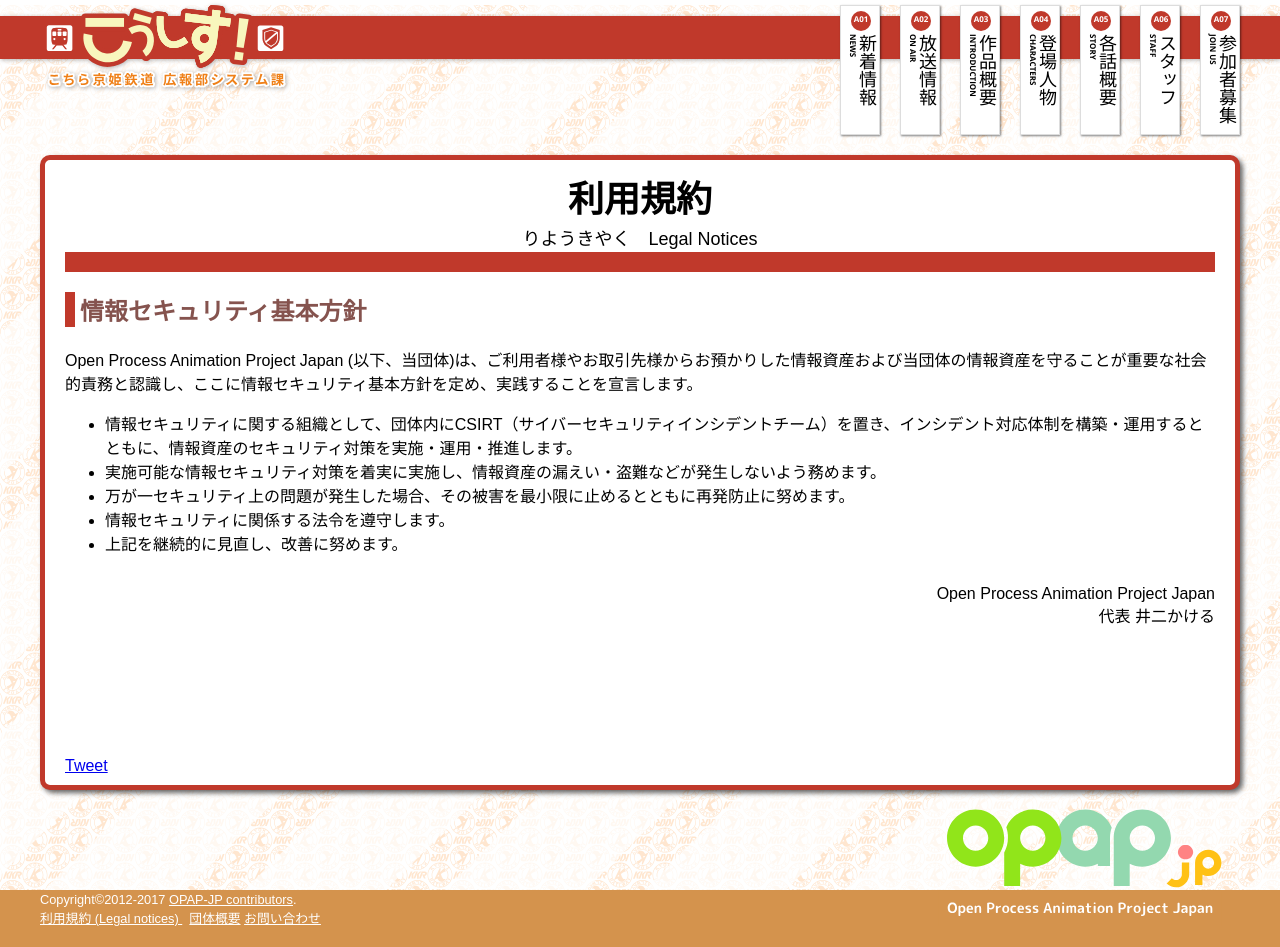
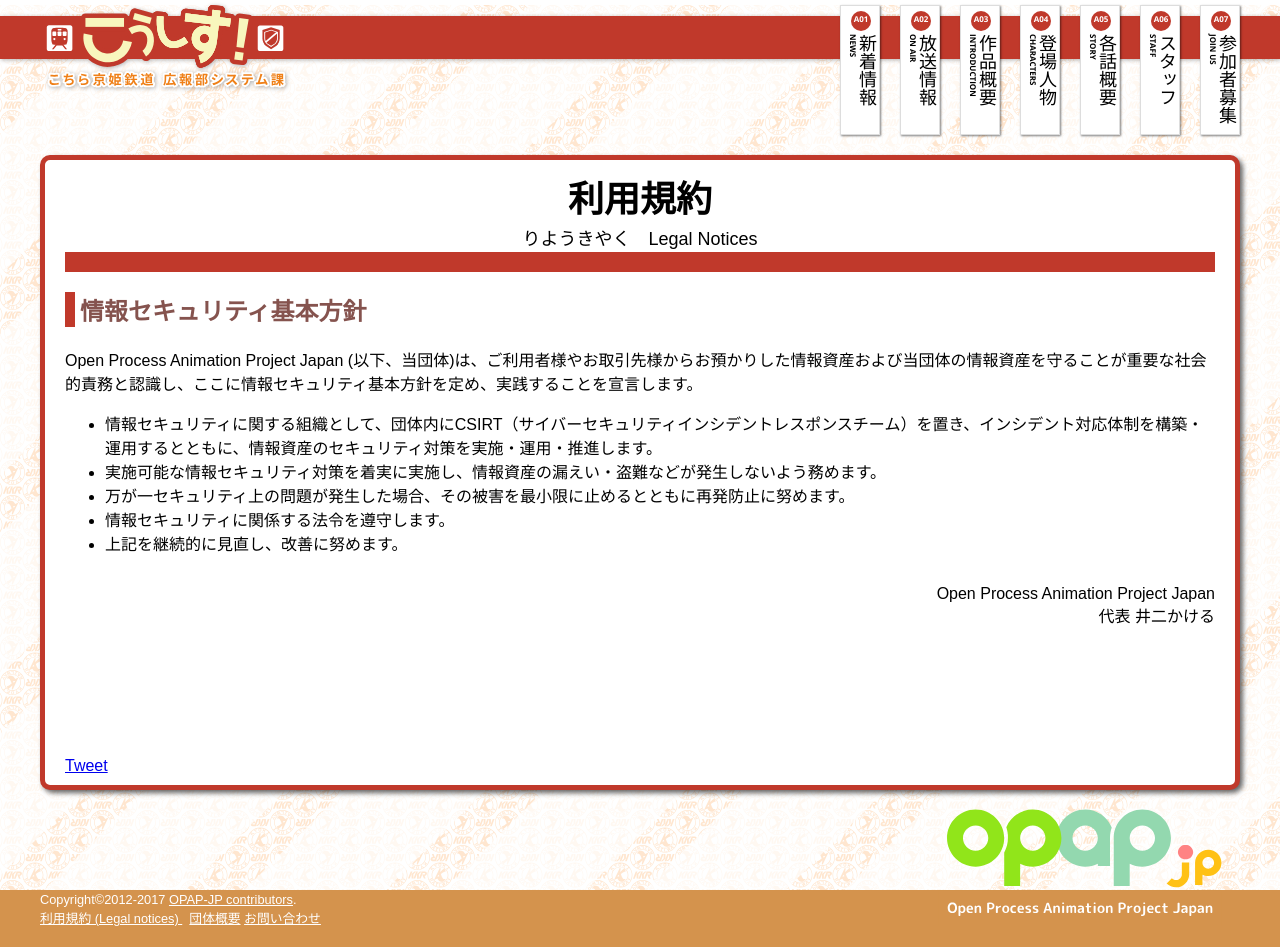
Before and after one commit to kosys/kosys.github.io, a Jekyll site: the page built from legal/security.md, in a window 1280 px wide. Built offline with Jekyll 4.4.1, drawn with Linux system fonts in a browser that asks for light colours; some web fonts are replaced; comment, search, counter and statistics services are not loaded.

Commit message:
略語を修正

```diff
--- a/legal/security.md
+++ b/legal/security.md
@@ -8,7 +8,7 @@ title: 情報セキュリティ基本方針
 
 Open Process Animation Project Japan (以下、当団体)は、ご利用者様やお取引先様からお預かりした情報資産および当団体の情報資産を守ることが重要な社会的責務と認識し、ここに情報セキュリティ基本方針を定め、実践することを宣言します。
 
-* 情報セキュリティに関する組織として、団体内にCSIRT（サイバーセキュリティインシデントチーム）を置き、インシデント対応体制を構築・運用するとともに、情報資産のセキュリティ対策を実施・運用・推進します。
+* 情報セキュリティに関する組織として、団体内にCSIRT（サイバーセキュリティインシデントレスポンスチーム）を置き、インシデント対応体制を構築・運用するとともに、情報資産のセキュリティ対策を実施・運用・推進します。
 * 実施可能な情報セキュリティ対策を着実に実施し、情報資産の漏えい・盗難などが発生しないよう務めます。
 * 万が一セキュリティ上の問題が発生した場合、その被害を最小限に止めるとともに再発防止に努めます。
 * 情報セキュリティに関係する法令を遵守します。
```
